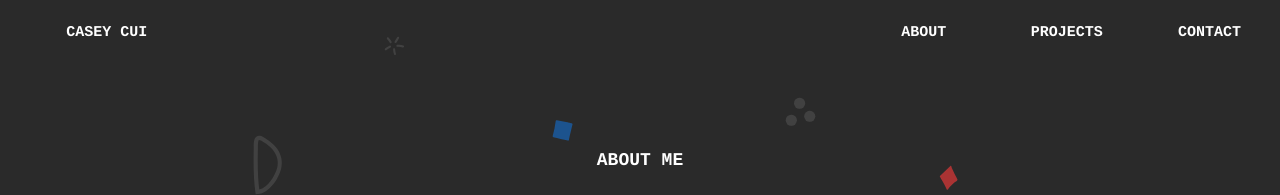
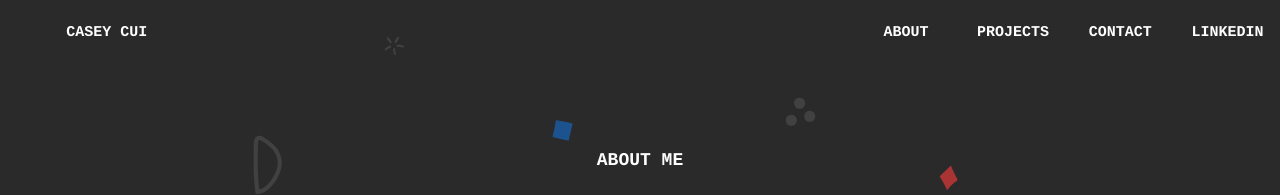
Before and after one commit to casey0808/portfolio-ts, a React (Create React App) app: page / in a window 1280 px wide. Shown: the top 195 px of the page. Built offline with nearby package versions, Linux system fonts and the light colour scheme.

Commit message:
feat: link

```diff
--- a/src/components/Header/index.module.css
+++ b/src/components/Header/index.module.css
@@ -27,7 +27,7 @@
 
 .menu {
   display: grid;
-  grid-template-columns: repeat(3, 1fr);
+  grid-template-columns: repeat(4, 1fr);
   grid-column: 3;
   column-gap: 2px;
   width: 100%;
--- a/src/components/Header/index.tsx
+++ b/src/components/Header/index.tsx
@@ -1,5 +1,5 @@
 // import React from 'react';
-import styles from './index.module.css';
+import styles from "./index.module.css";
 
 function Header() {
   return (
@@ -8,7 +8,13 @@
       <div className={styles.menu}>
         <a href="#about">About</a>
         <a href="#projects">Projects</a>
-        <a href='#contact'>Contact</a>
+        <a href="#contact">Contact</a>
+        <a
+          href="https://www.linkedin.com/in/cancui1208/"
+          target="_blank"
+          rel="noreferrer">
+          LinkedIn
+        </a>
       </div>
     </div>
   );
```
